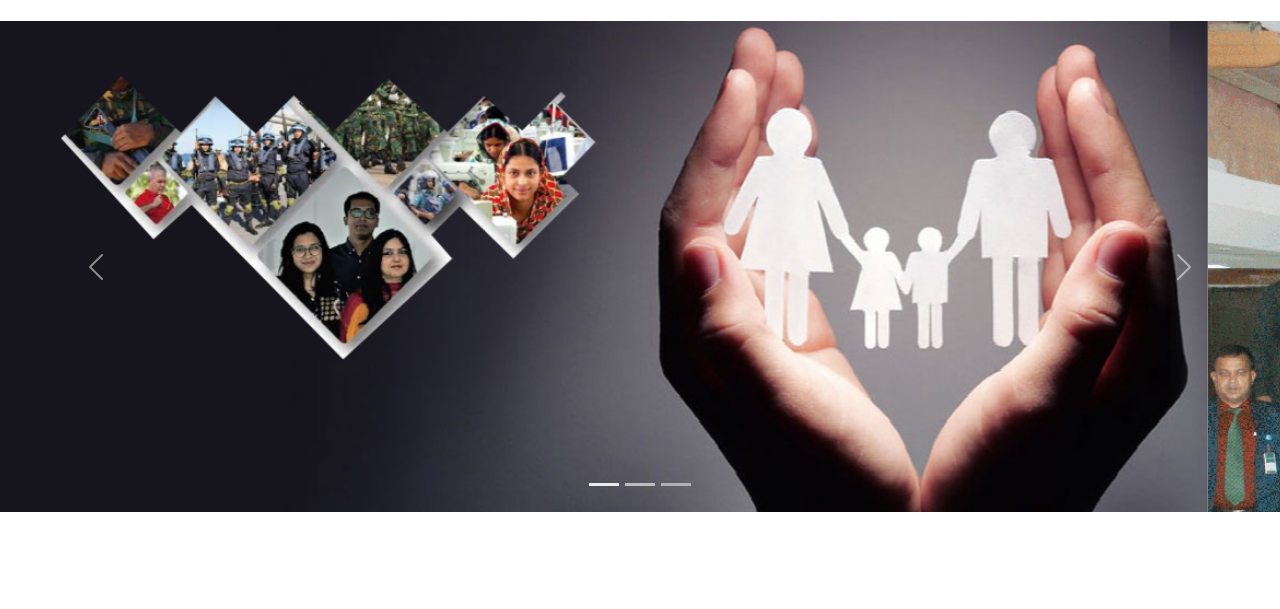
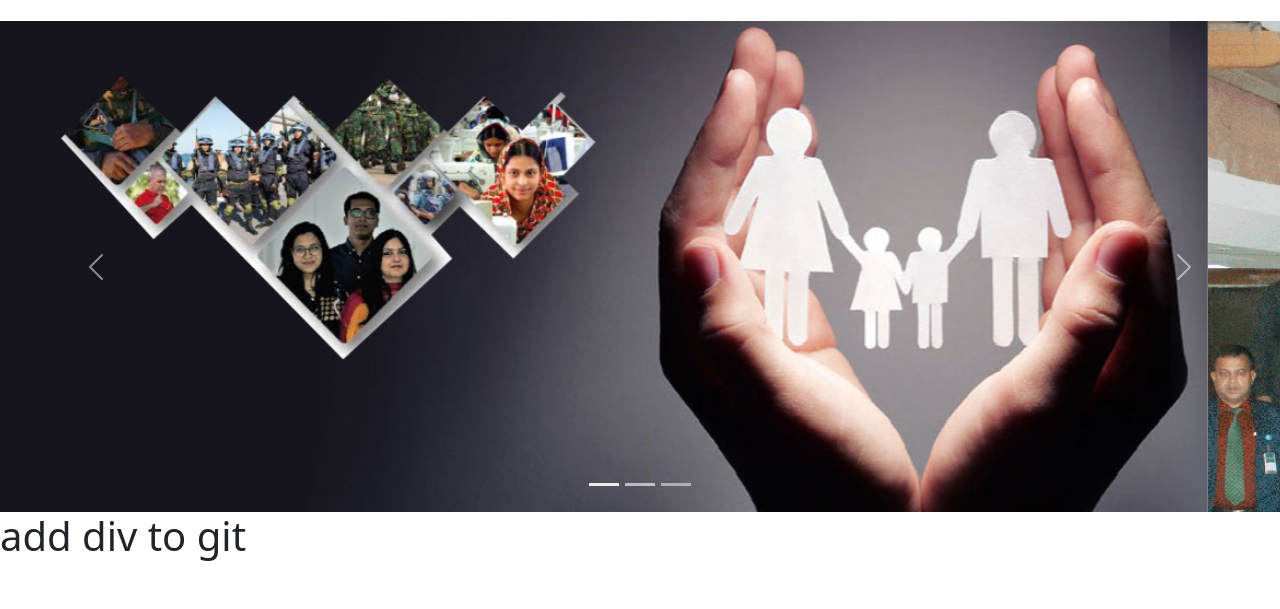
Before and after one commit to somiyaPrity/astha-life-insurance, a plain HTML site: page astha-life/index.html in a window 1280 px wide. Shown: the part 145-754 px from the top of the page. Drawn offline with nearby package versions, Linux system fonts and the light colour scheme.

Commit message:
add a iv after banner

```diff
--- a/astha-life/index.html
+++ b/astha-life/index.html
@@ -183,6 +183,9 @@
           </div>
        </section>
 
+        <div>
+            <h1>add div to git</h1>
+        </div>
        <!-- greetings -->
        <section style="margin: 100px 0;" >
            <div class="container">
```
